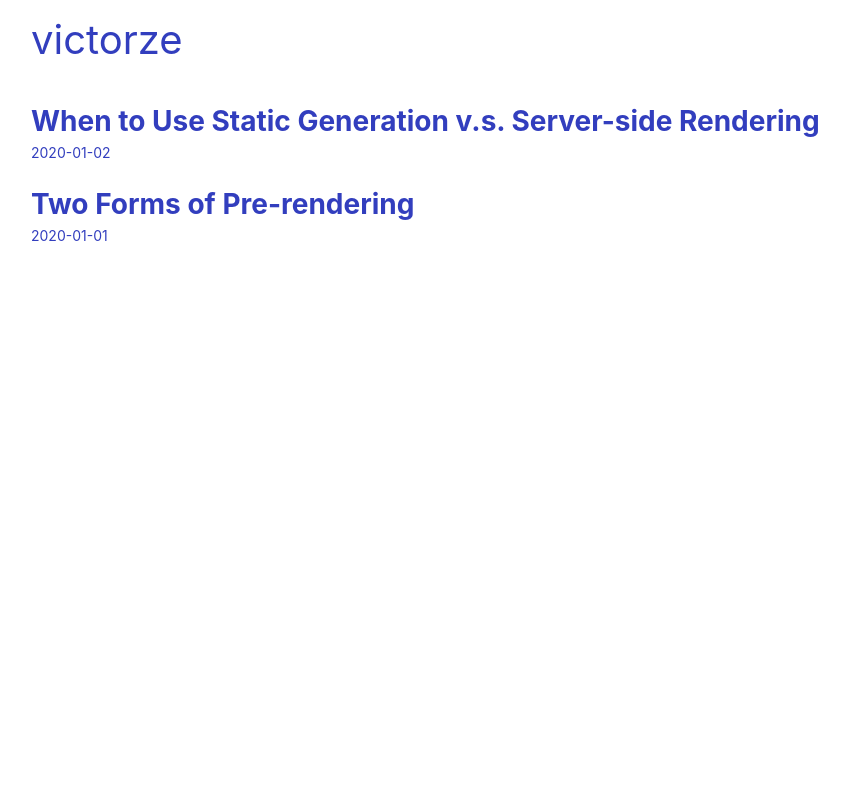
After one commit to victorze/victorze.github.io, a web app: file website/index.html in a window 1280 px wide. The commit adds this page. Shown: the whole page, without its empty margins (209-1058 px from the left). Run offline with its HTML, style and script files only (its server is not run), Linux system fonts and the light colour scheme.

Commit message:
Add home page

```diff
--- /dev/null
+++ b/layouts/header.html
@@ -0,0 +1,3 @@
+<header>
+  <a href="/" class="logo">victorze</a>
+</header>
--- a/website/assets/style.css
+++ b/website/assets/style.css
@@ -9,18 +9,26 @@ body {
   font-family: -apple-system, BlinkMacSystemFont, Segoe UI, Roboto, Oxygen, Ubuntu,
   Cantarell, Fira Sans, Droid Sans, Helvetica Neue, sans-serif;
   line-height: 1.5;
-  font-size: 18px;
+  font-size: 20px;
   color: #111111;
 }
 
-.post-title {
-  font-size: 2.5rem;
-  font-weight: 800;
+a:link {
+  /* text-decoration: none; */
+  color: #323EBE;
+}
+a:visited {
+  color: #323EBE;
+}
+a:hover {
+  color: #2b35a1;
+}
+a:active {
+  color: #323EBE;
 }
 
-.content {
-  max-width: 40rem;
-  margin: 0 auto;
+header {
+  margin: .5rem 0 1.5rem;
 }
 
 pre {
@@ -31,3 +39,47 @@ body code[class*="language-"],
 body pre[class*="language-"] {
   font-size: 1rem;
 }
+
+.container {
+  max-width: 40rem;
+  margin: 0 auto;
+}
+
+.logo {
+  color: inherit;
+  text-decoration: none;
+  font-size: 2rem;
+}
+
+.logo:visited {
+  color: inherit;
+}
+
+.home-article {
+  text-decoration: none;
+}
+.home-article:visited {
+  color: inherit;
+}
+.home-article:hover {
+  color: #323EBE;
+}
+
+.home-article h2 {
+  font-size: 1.4rem;
+  margin: 1rem 0 0;
+}
+
+.home-article time {
+  font-size: .7rem;
+}
+
+.post-title {
+  margin: 1.5rem 0 .3rem;
+  font-size: 2.5rem;
+  font-weight: 800;
+}
+
+.post-date {
+  font-size: .9rem;
+}
--- /dev/null
+++ b/website/index.html
@@ -0,0 +1,29 @@
+<html lang="es">
+  <head>
+    <meta charset="UTF-8">
+    <link rel="icon" href="/favicon.ico">
+    <meta name="viewport" content="width=device-width, initial-scale=1.0">
+    <link rel="stylesheet" href="../assets/style.css">
+    <title>victorze</title>
+  </head>
+  <body>
+    <article class="container">
+      <header>
+  <a href="/" class="logo">victorze</a>
+</header>
+
+
+
+      <a href="/posts/ssg-ssr.html" class="home-article">
+          <h2>When to Use Static Generation v.s. Server-side Rendering</h2>
+          <time datetime="2020-01-02">2020-01-02</time>
+        </a>
+
+      <a href="/posts/pre-rendering.html" class="home-article">
+          <h2>Two Forms of Pre-rendering</h2>
+          <time datetime="2020-01-01">2020-01-01</time>
+        </a>
+
+    </article>
+  </body>
+</html>
```
Also changed, not shown: layouts/index.html (added, +21 -0 lines), layouts/post.html (+29 -4 lines), layouts/scripts.html (deleted, +0 -30 lines), posts.js (+13 -2 lines), posts/ssg-ssr.md (+20 -0 lines), website/posts/pre-rendering.html (+8 -10 lines), website/posts/ssg-ssr.html (+31 -10 lines), website/favicon.ico (added).
